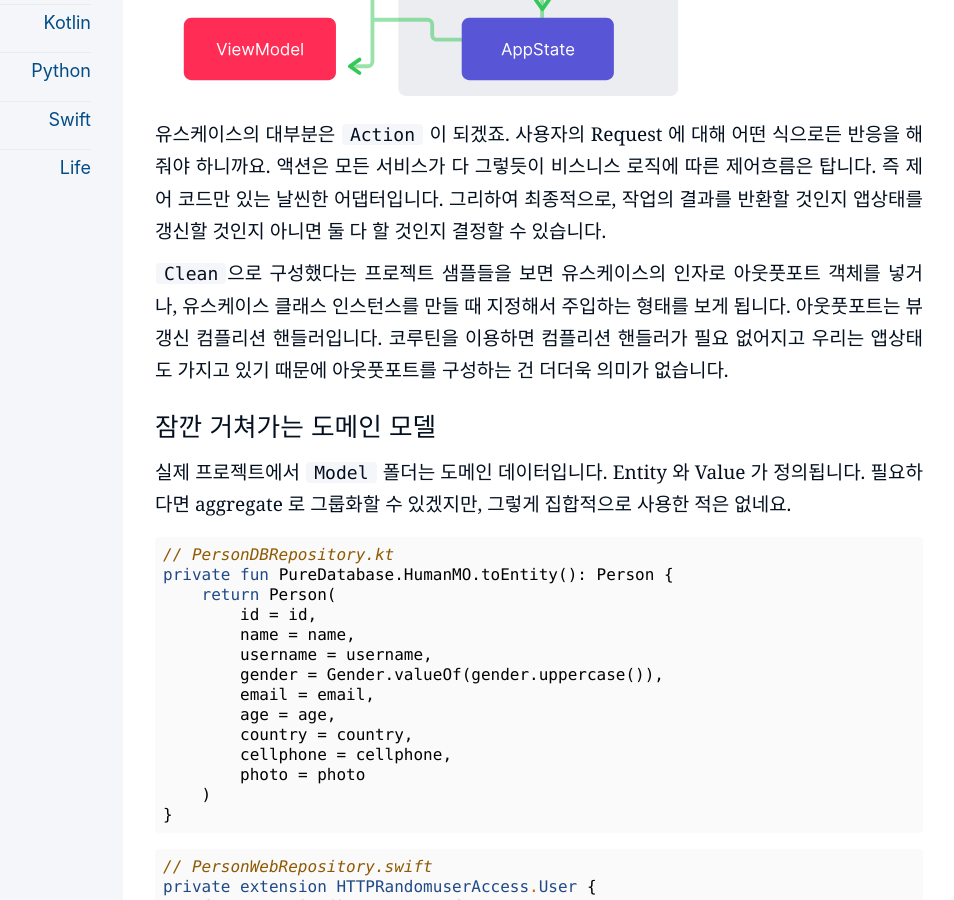
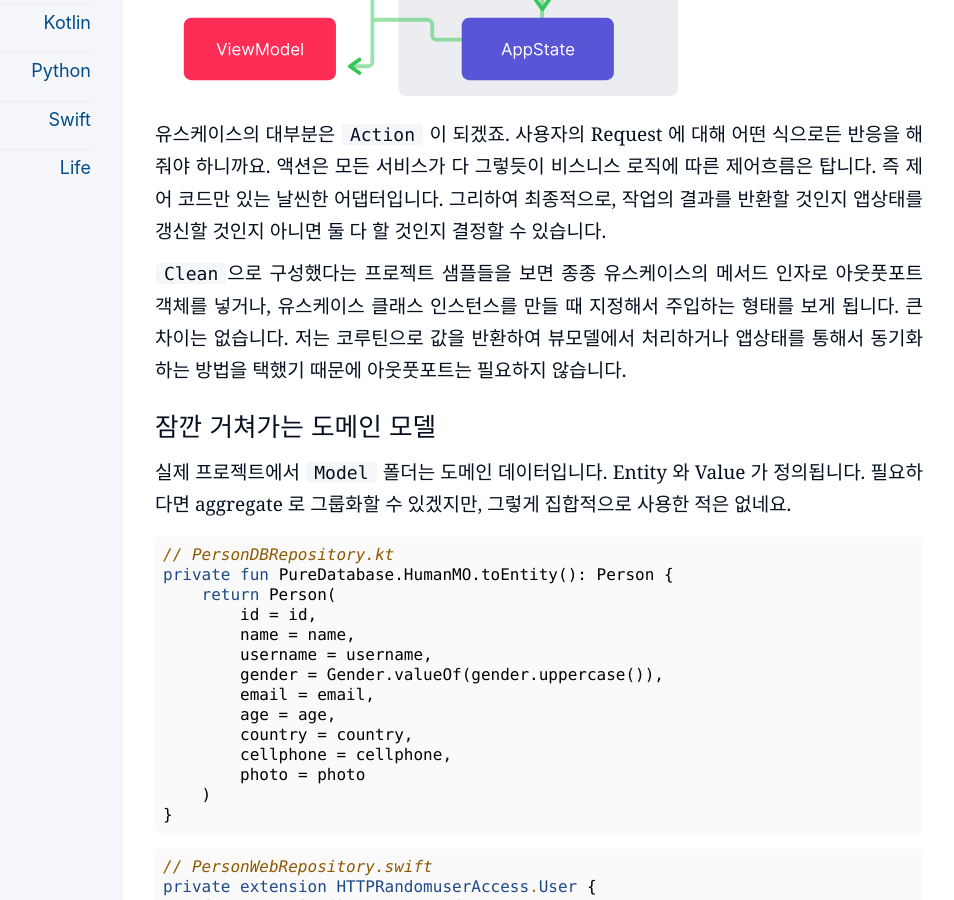
Before and after one commit to kiroshin/kiroshin.github.io, a Jekyll site: the page built from _posts/2024-07-22-hello-pure.md, in a window 1280 px wide and 900 px high, scrolled down 9949 px. Shown: the whole window, without its empty margins (197-1151 px from the left). Built offline with Jekyll 4.4.1, drawn with Linux system fonts in a browser that asks for light colours.

Commit message:
Update 2024-07-22-hello-pure.md

```diff
--- a/_posts/2024-07-22-hello-pure.md
+++ b/_posts/2024-07-22-hello-pure.md
@@ -349,7 +349,7 @@ final class Raft: Serving, @unchecked Sendable {
 
 유스케이스의 대부분은 `Action` 이 되겠죠. 사용자의 Request 에 대해 어떤 식으로든 반응을 해줘야 하니까요. 액션은 모든 서비스가 다 그렇듯이 비스니스 로직에 따른 제어흐름은 탑니다. 즉 제어 코드만 있는 날씬한 어댑터입니다. 그리하여 최종적으로, 작업의 결과를 반환할 것인지 앱상태를 갱신할 것인지 아니면 둘 다 할 것인지 결정할 수 있습니다.
 
-`Clean`으로 구성했다는 프로젝트 샘플들을 보면 유스케이스의 인자로 아웃풋포트 객체를 넣거나, 유스케이스 클래스 인스턴스를 만들 때 지정해서 주입하는 형태를 보게 됩니다. 아웃풋포트는 뷰 갱신 컴플리션 핸들러입니다. 코루틴을 이용하면 컴플리션 핸들러가 필요 없어지고 우리는 앱상태도 가지고 있기 때문에 아웃풋포트를 구성하는 건 더더욱 의미가 없습니다.
+`Clean`으로 구성했다는 프로젝트 샘플들을 보면 종종 유스케이스의 메서드 인자로 아웃풋포트 객체를 넣거나, 유스케이스 클래스 인스턴스를 만들 때 지정해서 주입하는 형태를 보게 됩니다. 큰 차이는 없습니다. 저는 코루틴으로 값을 반환하여 뷰모델에서 처리하거나 앱상태를 통해서 동기화하는 방법을 택했기 때문에 아웃풋포트는 필요하지 않습니다.
 
 
 ## 잠깐 거쳐가는 도메인 모델
```
